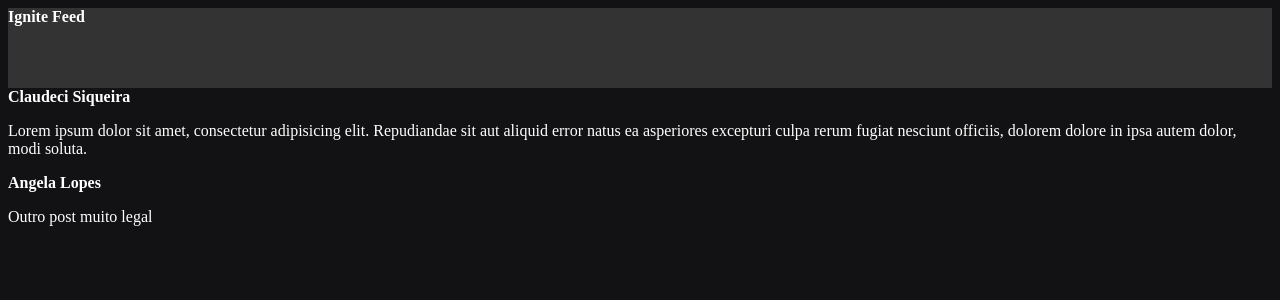
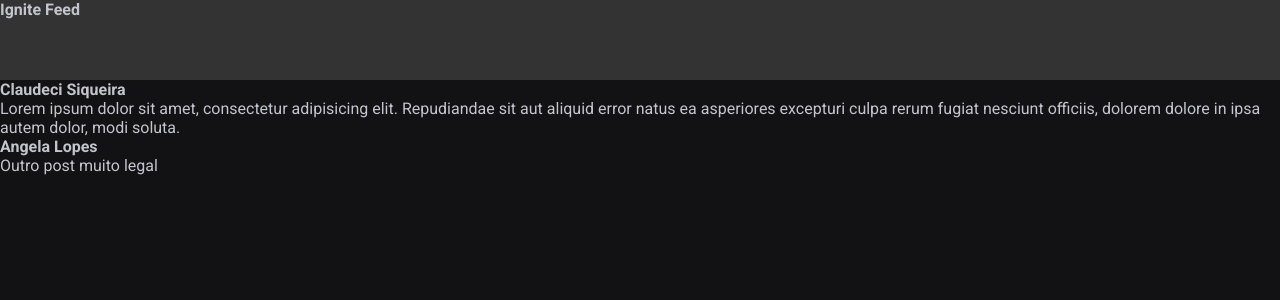
Before and after one commit to claudecijr77/fundamentos_reactjs, a React (Vite) app: page / in a window 1280 px wide. Shown: the top 300 px of the page. Built offline with nearby package versions, Linux system fonts and the light colour scheme.

Commit message:
Projeto01/Estrutura da aplicação/CSS global

```diff
--- a/index.html
+++ b/index.html
@@ -2,8 +2,15 @@
 <html lang="en">
   <head>
     <meta charset="UTF-8" />
+
+    <link rel="preconnect" href="https://fonts.googleapis.com" />
+    <link rel="preconnect" href="https://fonts.gstatic.com" crossorigin />
+
     <link rel="icon" type="image/svg+xml" href="/src/favicon.svg" />
     <meta name="viewport" content="width=device-width, initial-scale=1.0" />
+
+    <link href="https://fonts.googleapis.com/css2?family=Roboto:wght@400;700&display=swap" rel="stylesheet" />
+
     <title>Vite App</title>
   </head>
   <body>
--- a/src/App.jsx
+++ b/src/App.jsx
@@ -1,6 +1,6 @@
 import { Post } from './Post';
 import { Header } from "./components/Header";
-import './styles.css'
+import './global.css'
 
 export function App() {
 
--- /dev/null
+++ b/src/global.css
@@ -0,0 +1,38 @@
+/*seguir o nome das cores com o nome das cores mais o valor da tonalidade*/
+:root {
+    --white: #ffffff;
+    --gray-100: #e1e1e6;
+    --gray-300: #c4c4cc;
+    --gray-400: #8d8d99;
+    --gray-600: #323238;
+    --gray-700: #29292e;
+    --gray-800: #202024;
+    --gray-900: #121214;
+    --green-500: #00875f;
+}
+
+/*Faz com que o padding, margin e o border do elemento nunca aumentem
+sua largura e altura e sim espremam o elemento para dentro */
+* {
+    margin: 0;
+    padding: 0;
+    box-sizing: border-box;
+}
+
+body {
+    background: var(--gray-900);
+    color: var(--gray-300);
+    /* aplica nos navegadores do webkit uma padronização para as fontes ficarem mais detalhadas */
+    -webkit-font-smoothing: antialiased;
+}
+
+/*  não herdam as configuraçõe do body,
+    interessante utilizar a unidade "rem" por ser relativa para que
+    possa acompanhar o tamanho quando o usuário aumenta a fonte no sistema dele
+*/
+body, input, textarea, button {
+    font-family: 'Roboto', sans-serif;
+    font-weight: 400;
+    font-size: 1rem;
+
+}
--- a/src/styles.css
+++ /dev/null
@@ -1,4 +0,0 @@
-body {
-    background: #121214;
-    color: #fff;
-}
```
